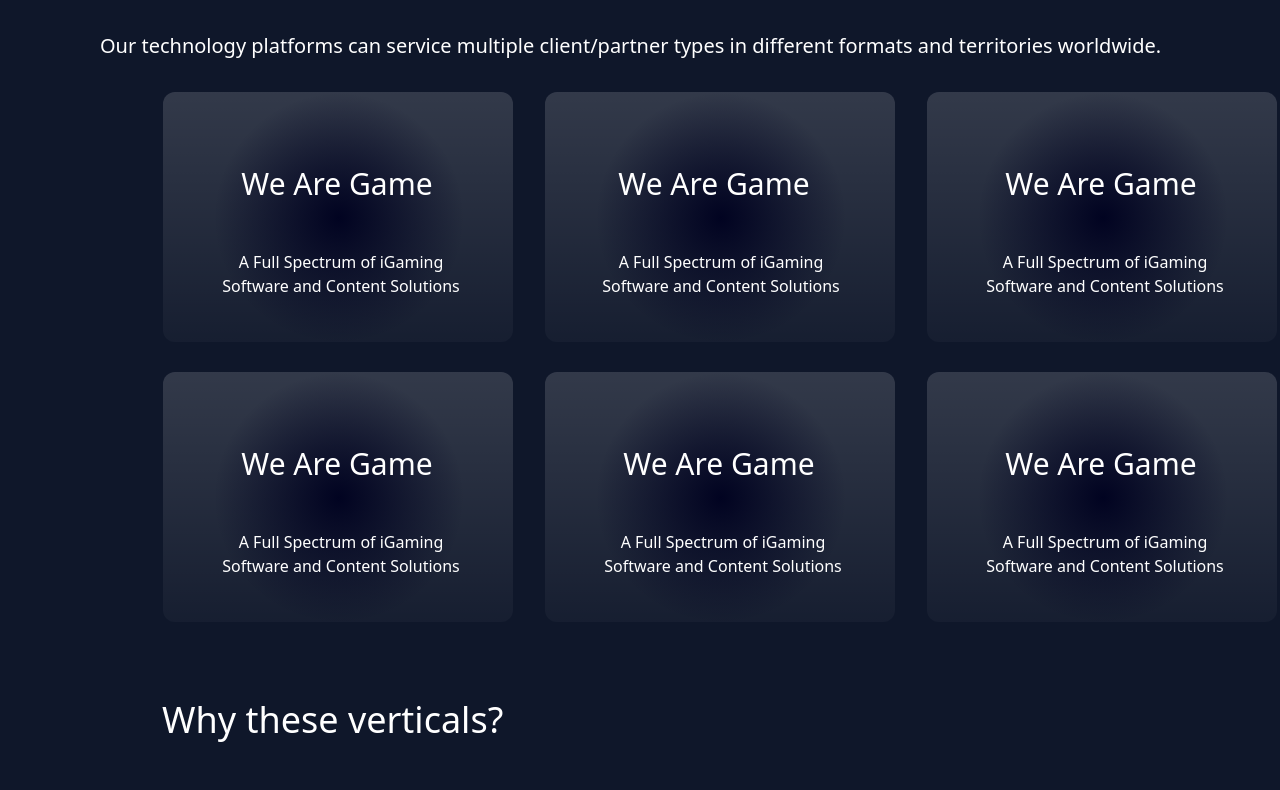
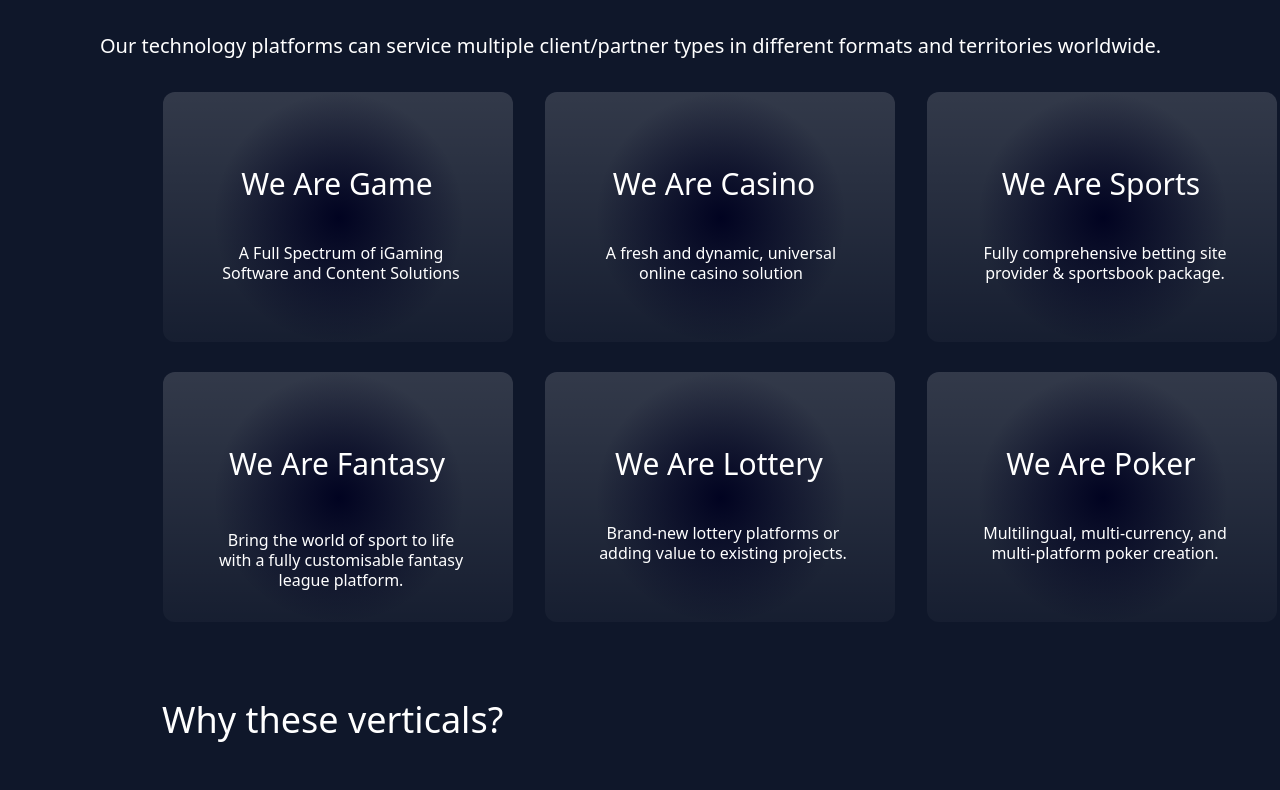
Before and after one commit to rakeshhotker/Work1, a Next.js app: page / in a window 1280 px wide. Shown: the part 2568-3358 px from the top of the page. Built offline with nearby package versions, Linux system fonts and the light colour scheme.

Commit message:
add icons

```diff
--- a/src/components/Fifth.jsx
+++ b/src/components/Fifth.jsx
@@ -7,7 +7,7 @@ export function Fifth() {
           Why these verticals?
         </div>
         <div className="absolute lg:w-[369px] lg:h-[369px] lg:left-[327px] lg:top-[100px] bg-gradient-vertical1-1 hover:opacity-50 rounded-xl sm:w-[300px] sm:h-[300px] sm:top-[100px] sm:left-[100px] xsm:top-[100px] xsm:left-[100px] xsm:w-[250px] xsm:h-[250px]">
-          <div className="absolute left-[53px] top-1/4 bottom-3/4 right-3/4 w-[48.55px] h-[48.55px]">
+          <div className="absolute sm:left-[53px] top-1/4 bottom-3/4 right-3/4 w-[48.55px] h-[48.55px] xsm:left-[20px]">
             <Image src="/earth.svg" width={48.5} height={48.55} />
           </div>
           <div className="absolute lg:w-[238px] lg:h-[105px] lg:left-[53px] lg:top-[190px] sm:top-[170px] sm:left-[33px] xsm:top-[150px] xsm:left-[20px] xsm:pr-2">
@@ -16,7 +16,7 @@ export function Fifth() {
           </div>
         </div>
         <div className="absolute lg:w-[369px] lg:h-[369px] lg:left-[744px] lg:top-[100px] bg-gradient-vertical2-1 hover:opacity-50 rounded-xl sm:w-[300px] sm:h-[300px] sm:top-[100px] sm:left-[420px] xsm:top-[400px] xsm:left-[100px] xsm:w-[250px] xsm:h-[250px]">
-          <div className="absolute left-[33px] top-1/4 bottom-3/4 right-3/4 w-[48.55px] h-[48.55px]">
+          <div className="absolute sm:left-[33px] top-1/4 bottom-3/4 right-3/4 w-[48.55px] h-[48.55px] xsm:left-[20px]">
             {/* <Image src="/" /> */}
           </div>
           <div className="absolute lg:w-[238px] lg:h-[105px] lg:left-[53px] lg:top-[190px] sm:top-[170px] sm:left-[33px] xsm:top-[150px] xsm:left-[20px]">
@@ -24,7 +24,7 @@ export function Fifth() {
           </div>
         </div>
         <div className="absolute lg:w-[369px] lg:h-[369px] lg:left-[327px] lg:top-[500px] bg-gradient-vertical3-1 hover:opacity-50 rounded-xl sm:w-[300px] sm:h-[300px] sm:top-[430px] sm:left-[100px] xsm:top-[700px] xsm:left-[100px] xsm:w-[250px] xsm:h-[250px]">
-          <div className="absolute left-[53px] top-1/4 bottom-3/4 right-3/4 w-[48.55px] h-[48.55px] ">
+          <div className="absolute sm:left-[53px] top-1/4 bottom-3/4 right-3/4 w-[48.55px] h-[48.55px] xsm:left-[20px]">
             <Image src="/line-chart.svg" width={48.55} height={48.55} />
           </div>
           <div className="absolute lg:w-[238px] lg:h-[105px] lg:left-[53px] lg:top-[190px] sm:top-[170px] sm:left-[33px] xsm:left-[20px] xsm:top-[150px]">
@@ -32,7 +32,7 @@ export function Fifth() {
           </div>
         </div>
         <div className="absolute lg:w-[369px] lg:h-[369px] lg:left-[744px] lg:top-[500px] bg-gradient-vertical4-1 hover:opacity-50 rounded-xl sm:w-[300px] sm:h-[300px] sm:top-[430px] sm:left-[420px] xsm:top-[1000px] xsm:left-[100px] xsm:w-[250px] xsm:h-[250px]">
-          <div className="absolute left-[53px] top-1/4 bottom-3/4 right-3/4 w-[48.55px] h-[48.55px]">
+          <div className="absolute sm:left-[53px] sm:top-1/4 bottom-3/4 right-3/4 w-[48.55px] h-[48.55px] xsm:top-[20px] xsm:left-[20px]">
             <Image
               src="/arrows-left-right.svg"
               width={48.55}
--- a/src/components/Griddiv.jsx
+++ b/src/components/Griddiv.jsx
@@ -7,7 +7,7 @@ export function Griddiv() {
             <div className="absolute w-[234px] h-[51px] text-3xl font-light text-center text-white left-[calc(50%-234px/2-2px)] top-[calc(50%-51px/2-26.5px)]">
               <strong>We Are Game</strong>
             </div>
-            <div className="absolute w-[248px] h-[70px] text-center text-white left-[calc(50%-248px/2+2px)] top-[calc(50%-70px/2+67px)]">
+            <div className="absolute w-[248px] h-[70px] text-center text-white left-[calc(50%-248px/2+2px)] top-[calc(50%-70px/2+67px)] xsm:text-sm xsm:top-[calc(50%-80px/2+65px)] sm:text-[16px]">
               A Full Spectrum of iGaming Software and Content Solutions
             </div>
           </div>
@@ -15,50 +15,51 @@ export function Griddiv() {
         <div className="bg-gradient-brands absolute xl:w-[350px] xl:h-[250px] xl:left-[545px] xl:top-[100px] rounded-xl hover:bg-gradient-multi-2 sm:w-[300px] sm:h-[200px] sm:top-[120px] sm:left-[420px] xsm:w-[250px] xsm:h-[200px] xsm:left-[100px] xsm:top-[400px]">
           <div className="absolute xl:w-[250px] xl:h-[250px] bg-gradient-brands-1 xl:left-[calc(50%-250px/2+1px)] xl:top-[calc(50%-250px/2+1px)] sm:w-[200px] sm:h-[200px] sm:left-[calc(50%-200px/2+1px)] sm:top-[calc(50%-200px/2+1px)] xsm:w-[150px] xsm:h-[150px] xsm:left-[calc(50%-150px/2+1px)] xsm:top-[calc(50%-150px/2+1px)]">
             <div className="absolute w-[234px] h-[51px] text-3xl font-light text-center text-white left-[calc(50%-244px/2-2px)] top-[calc(50%-51px/2-26.5px)]">
-              <strong>We Are Game</strong>
+              <strong>We Are </strong>Casino
             </div>
-            <div className="absolute w-[248px] h-[70px] text-center text-white left-[calc(50%-248px/2)] top-[calc(50%-70px/2+67px)]">
-              A Full Spectrum of iGaming Software and Content Solutions
+            <div className="absolute w-[248px] h-[70px] text-center text-white left-[calc(50%-248px/2)] top-[calc(50%-70px/2+67px)] xsm:text-sm xsm:top-[calc(50%-80px/2+65px)] sm:text-[16px]">
+              A fresh and dynamic, universal online casino solution
             </div>
           </div>
         </div>
         <div className="bg-gradient-brands absolute xl:w-[350px] xl:h-[250px] xl:left-[927px] xl:top-[100px] rounded-xl hover:bg-gradient-multi-3 sm:w-[300px] sm:h-[200px] sm:top-[350px] sm:left-[100px] lg:top-[120px] lg:left-[740px] xsm:w-[250px] xsm:h-[200px] xsm:left-[100px] xsm:top-[650px]">
           <div className="absolute xl:w-[250px] xl:h-[250px] bg-gradient-brands-1 xl:left-[calc(50%-250px/2+1px)] xl:top-[calc(50%-250px/2+1px)] sm:w-[200px] sm:h-[200px] sm:left-[calc(50%-200px/2+1px)] sm:top-[calc(50%-200px/2+1px)] xsm:w-[150px] xsm:h-[150px] xsm:left-[calc(50%-150px/2+1px)] xsm:top-[calc(50%-150px/2+1px)]">
             <div className="absolute w-[234px] h-[51px] text-3xl font-light text-center text-white left-[calc(50%-234px/2-2px)] top-[calc(50%-51px/2-26.5px)]">
-              <strong>We Are Game</strong>
+              <strong>We Are </strong>Sports
             </div>
-            <div className="absolute w-[248px] h-[70px] text-center text-white left-[calc(50%-248px/2+2px)] top-[calc(50%-70px/2+67px)]">
-              A Full Spectrum of iGaming Software and Content Solutions
+            <div className="absolute w-[248px] h-[70px] text-center text-white left-[calc(50%-248px/2+2px)] top-[calc(50%-70px/2+67px)] xsm:text-sm xsm:top-[calc(50%-80px/2+65px)] sm:text-[16px]">
+              Fully comprehensive betting site provider & sportsbook package.
             </div>
           </div>
         </div>
         <div className="bg-gradient-brands absolute xl:w-[350px] xl:h-[250px] xl:left-[163px] xl:top-[380px] rounded-xl hover:bg-gradient-multi-4 sm:w-[300px] sm:h-[200px] sm:top-[350px] sm:left-[420px] xsm:w-[250px] xsm:h-[200px] xsm:left-[100px] xsm:top-[900px]">
           <div className="absolute xl:w-[250px] xl:h-[250px] bg-gradient-brands-1 xl:left-[calc(50%-250px/2+1px)] xl:top-[calc(50%-250px/2+1px)] sm:w-[200px] sm:h-[200px] sm:left-[calc(50%-200px/2+1px)] sm:top-[calc(50%-200px/2+1px)] xsm:w-[150px] xsm:h-[150px] xsm:left-[calc(50%-150px/2+1px)] xsm:top-[calc(50%-150px/2+1px)]">
             <div className="absolute w-[234px] h-[51px] text-3xl font-light text-center text-white left-[calc(50%-234px/2-2px)] top-[calc(50%-51px/2-26.5px)]">
-              <strong>We Are Game</strong>
+              <strong>We Are </strong>Fantasy
             </div>
-            <div className="absolute w-[248px] h-[70px] text-center text-white left-[calc(50%-248px/2+2px)] top-[calc(50%-70px/2+67px)]">
-              A Full Spectrum of iGaming Software and Content Solutions
+            <div className="absolute w-[248px] h-[70px] text-center text-white left-[calc(50%-248px/2+2px)] sm:top-[calc(50%-70px/2+67px)] xsm:text-sm xsm:top-[calc(50%-80px/2+65px)] sm:text-[16px]">
+              Bring the world of sport to life with a fully customisable fantasy
+              league platform.
             </div>
           </div>
         </div>
         <div className="bg-gradient-brands absolute xl:w-[350px] xl:h-[250px] xl:left-[545px] xl:top-[380px] rounded-xl hover:bg-gradient-multi-5 sm:w-[300px] sm:h-[200px] sm:top-[580px] sm:left-[100px] lg:top-[350px] xsm:w-[250px] xsm:h-[200px] xsm:left-[100px] xsm:top-[1150px]">
           <div className="absolute xl:w-[250px] xl:h-[250px] bg-gradient-brands-1 xl:left-[calc(50%-250px/2+1px)] xl:top-[calc(50%-250px/2+1px)] sm:w-[200px] sm:h-[200px] sm:left-[calc(50%-200px/2+1px)] sm:top-[calc(50%-200px/2+1px)] xsm:w-[150px] xsm:h-[150px] xsm:left-[calc(50%-150px/2+1px)] xsm:top-[calc(50%-150px/2+1px)]">
             <div className="absolute w-[234px] h-[51px] text-3xl font-light text-center text-white left-[calc(50%-234px/2-2px)] top-[calc(50%-51px/2-26.5px)]">
-              <strong>We Are Game</strong>
+              <strong>We Are </strong>Lottery
             </div>
-            <div className="absolute w-[248px] h-[70px] text-center text-white left-[calc(50%-248px/2+2px)] top-[calc(50%-70px/2+67px)]">
-              A Full Spectrum of iGaming Software and Content Solutions
+            <div className="absolute w-[248px] h-[70px] text-center text-white left-[calc(50%-248px/2+2px)] top-[calc(50%-70px/2+67px)] xsm:text-sm xsm:top-[calc(50%-80px/2+65px)] sm:text-[16px]">
+              Brand-new lottery platforms or adding value to existing projects.
             </div>
           </div>
         </div>
         <div className="bg-gradient-brands absolute xl:w-[350px] xl:h-[250px] xl:left-[927px] xl:top-[380px] rounded-xl hover:bg-gradient-multi-6 sm:w-[300px] sm:h-[200px] sm:top-[580px] sm:left-[420px] lg:left-[740px] lg:top-[350px] xsm:w-[250px] xsm:h-[200px] xsm:left-[100px] xsm:top-[1400px]">
           <div className="absolute xl:w-[250px] xl:h-[250px] bg-gradient-brands-1 xl:left-[calc(50%-250px/2+1px)] xl:top-[calc(50%-250px/2+1px)] sm:w-[200px] sm:h-[200px] sm:left-[calc(50%-200px/2+1px)] sm:top-[calc(50%-200px/2+1px)] xsm:w-[150px] xsm:h-[150px] xsm:left-[calc(50%-150px/2+1px)] xsm:top-[calc(50%-150px/2+1px)]">
             <div className="absolute w-[234px] h-[51px] text-3xl font-light text-center text-white left-[calc(50%-234px/2-2px)] top-[calc(50%-51px/2-26.5px)]">
-              <strong>We Are Game</strong>
+              <strong>We Are </strong>Poker
             </div>
-            <div className="absolute w-[248px] h-[70px] text-center text-white left-[calc(50%-248px/2+2px)] top-[calc(50%-70px/2+67px)]">
-              A Full Spectrum of iGaming Software and Content Solutions
+            <div className="absolute w-[248px] h-[70px] text-center text-white left-[calc(50%-248px/2+2px)] top-[calc(50%-70px/2+67px)] xsm:text-sm xsm:top-[calc(50%-80px/2+65px)] sm:text-[16px]">
+              Multilingual, multi-currency, and multi-platform poker creation.
             </div>
           </div>
         </div>
--- a/src/components/Navbar.jsx
+++ b/src/components/Navbar.jsx
@@ -14,7 +14,7 @@ export function Navbar() {
             Technology
           </div>
         </div>
-        <div className="flex justify-around w-96 text-slate-100 font-light">
+        <div className="flex justify-around sm:w-96 text-slate-100 font-light xsm:w-[200px]">
           <div>Brands</div>
           <div>Why Us</div>
           <div>Contact</div>
--- a/src/components/Third.jsx
+++ b/src/components/Third.jsx
@@ -13,7 +13,7 @@ export function Third() {
     setText(collection[index]);
   }, []);
   useEffect(() => {
-    const interval = setInterval(shuffle, 3000);
+    const interval = setInterval(shuffle, 4000);
     return () => clearInterval(interval);
   }, [shuffle]);
   return (
@@ -22,7 +22,7 @@ export function Third() {
         <div className="text-center font-bold text-3xl">
           What differentiates us
         </div>
-        <div className="md:text-5xl h-[400px] mt-20 sm:text-3xl sm:mx-10 flex flex-col justify-center">
+        <div className="md:text-5xl h-[400px] mt-20 sm:text-3xl sm:mx-10 flex flex-col justify-center xsm:text-[30px]">
           <h1>{text}</h1>
         </div>
         <div className="text-center">
```
